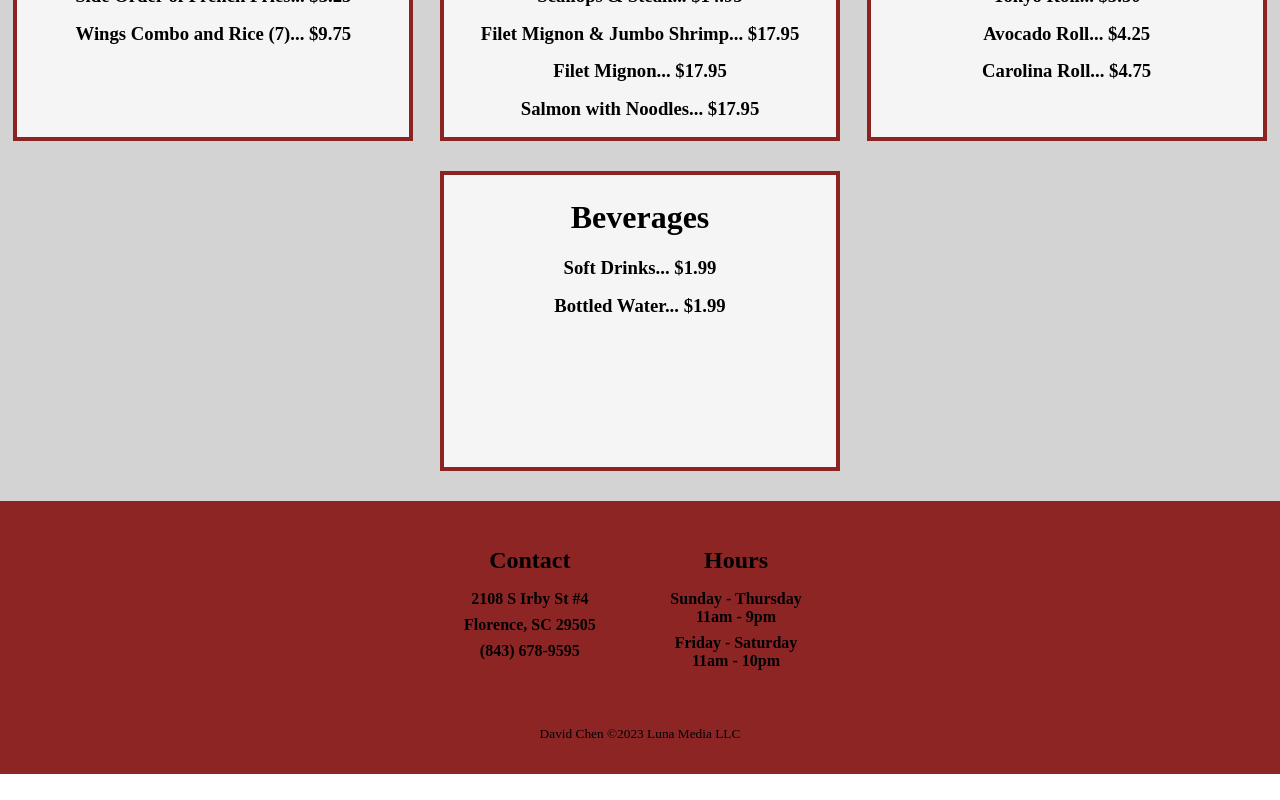
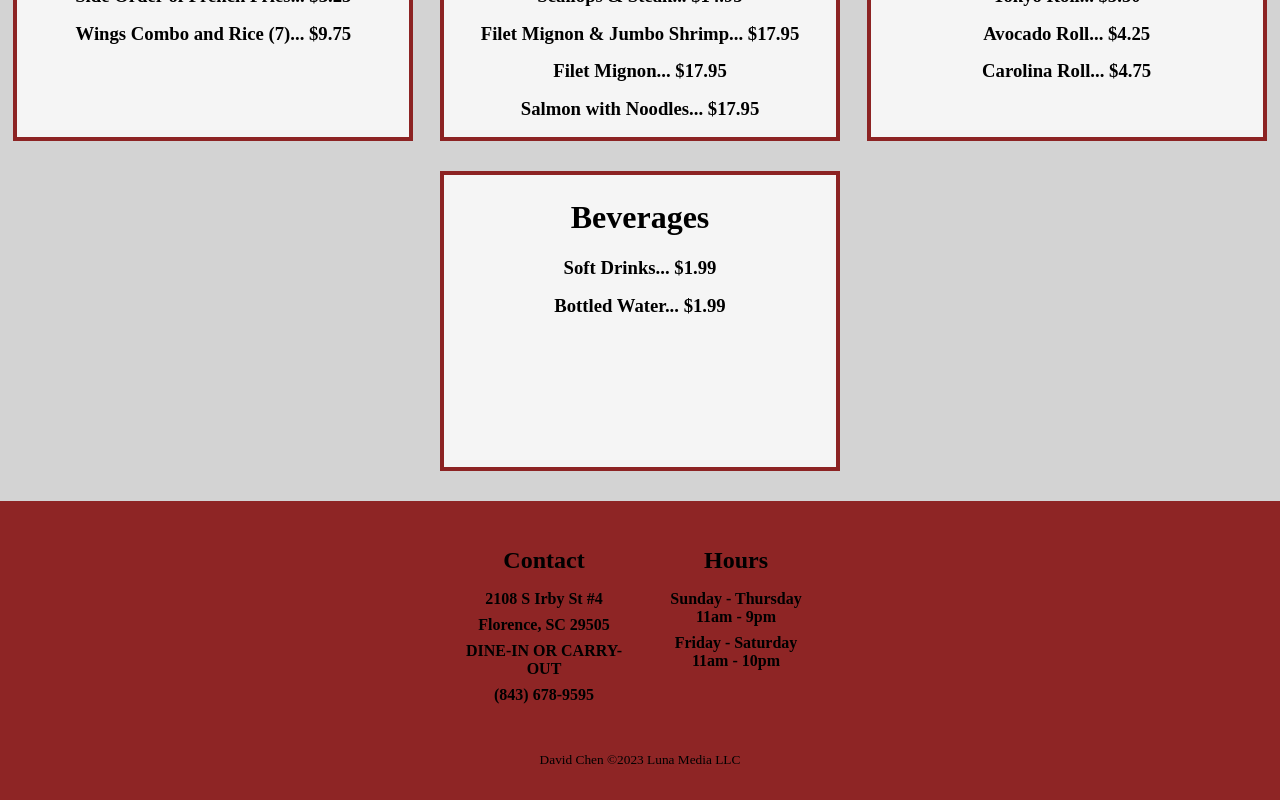
Before and after one commit to dchen8419/New_Tokyo_Express, a React (Create React App) app: page / in a window 1280 px wide. Shown: the part 1350-2150 px from the top of the page. Before the commit the page ends 2124 px from the top, so only its background shows below. Built offline with nearby package versions, Linux system fonts and the light colour scheme.

Commit message:
added dine in or take out to footer

```diff
--- a/src/Components/Footer/Footer.jsx
+++ b/src/Components/Footer/Footer.jsx
@@ -11,7 +11,9 @@ export const Footer = () => {
                             <h2>Contact</h2>
                             <p>2108 S Irby St #4</p>
                             <p>Florence, SC 29505</p>
+                            <p>DINE-IN OR CARRY-OUT</p>
                             <a href="tel:843-678-9595">(843) 678-9595</a>
+
                         </a>
                     </div>
                     <div className='footer-link-items'>
```
